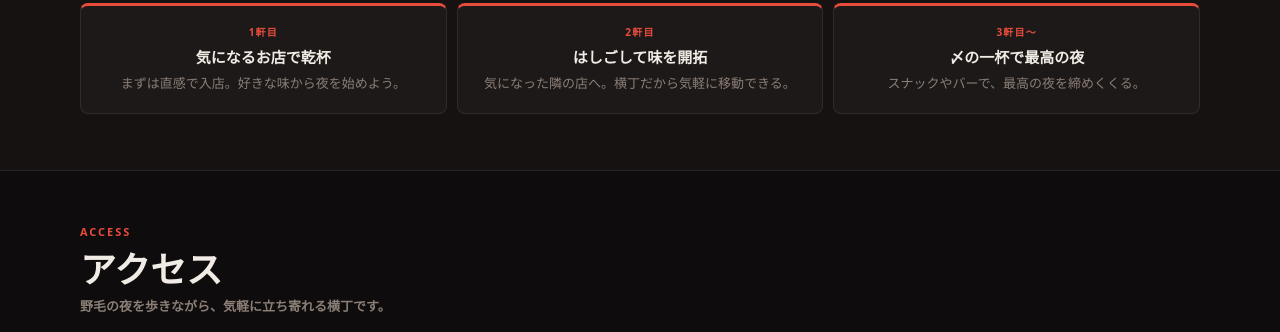
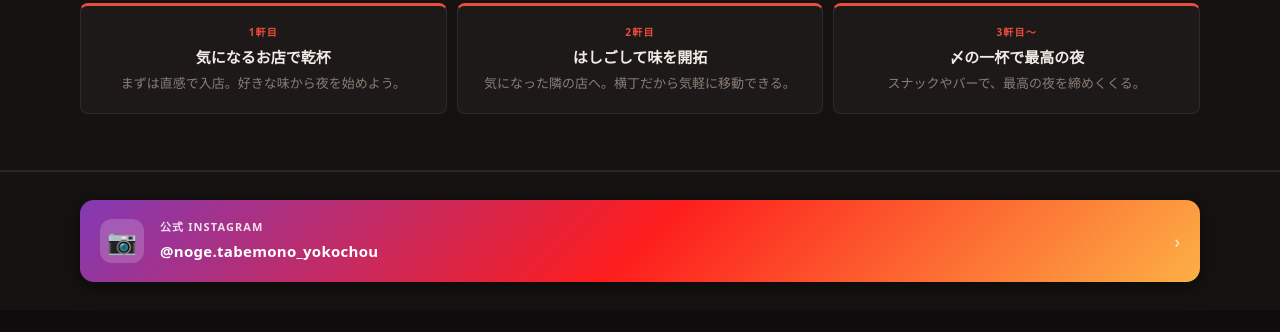
Before and after one commit to reciprorefcore-a11y/noge-demo, a plain HTML site: page index.html in a window 1280 px wide. Shown: the part 3409-3741 px from the top of the page. Drawn offline with Linux system fonts and the light colour scheme; a web font is replaced by a local one.

Commit message:
feat: 横丁の楽しみ方の下に公式Instagramバナーを追加

```diff
--- a/index.html
+++ b/index.html
@@ -404,6 +404,58 @@
       line-height: 1.55;
     }
 
+    /* ===== Instagram Banner ===== */
+    .insta-section {
+      padding: 28px 18px;
+      background: var(--bg-2);
+      border-top: 1px solid var(--line);
+    }
+    .insta-inner { max-width: 1120px; margin: 0 auto; }
+    .insta-link {
+      display: flex;
+      align-items: center;
+      gap: 16px;
+      padding: 18px 20px;
+      background: linear-gradient(135deg, #833ab4 0%, #fd1d1d 50%, #fcb045 100%);
+      border-radius: var(--r);
+      color: #fff;
+      text-decoration: none;
+      box-shadow: var(--shadow);
+    }
+    .insta-icon {
+      flex-shrink: 0;
+      width: 44px;
+      height: 44px;
+      background: rgba(255,255,255,.18);
+      border-radius: 12px;
+      display: flex;
+      align-items: center;
+      justify-content: center;
+      font-size: 24px;
+      line-height: 1;
+    }
+    .insta-text { min-width: 0; }
+    .insta-label {
+      display: block;
+      font-size: 11px;
+      font-weight: 700;
+      opacity: .85;
+      letter-spacing: .1em;
+      margin-bottom: 2px;
+    }
+    .insta-handle {
+      display: block;
+      font-size: 15px;
+      font-weight: 800;
+      letter-spacing: .02em;
+    }
+    .insta-arrow {
+      margin-left: auto;
+      font-size: 18px;
+      opacity: .8;
+      flex-shrink: 0;
+    }
+
     /* ===== Access ===== */
     .access-section {
       padding: 32px 18px 36px;
@@ -650,6 +702,23 @@
       </div>
     </section>
 
+    <!-- Instagram -->
+    <section class="insta-section">
+      <div class="insta-inner">
+        <a class="insta-link"
+           href="https://www.instagram.com/noge.tabemono_yokochou/"
+           target="_blank" rel="noopener noreferrer"
+           aria-label="野毛たべもの横丁 公式Instagram">
+          <span class="insta-icon">📷</span>
+          <span class="insta-text">
+            <span class="insta-label">公式 INSTAGRAM</span>
+            <span class="insta-handle">@noge.tabemono_yokochou</span>
+          </span>
+          <span class="insta-arrow">›</span>
+        </a>
+      </div>
+    </section>
+
     <!-- Access -->
     <section class="access-section" id="access" aria-labelledby="access-title">
       <div class="access-inner">
```
